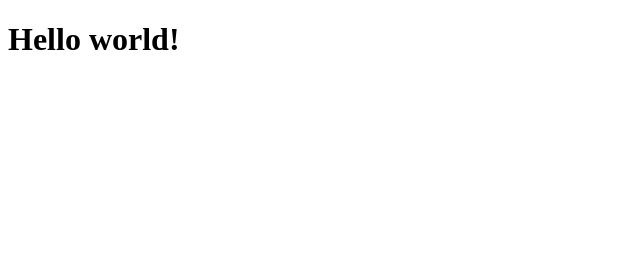
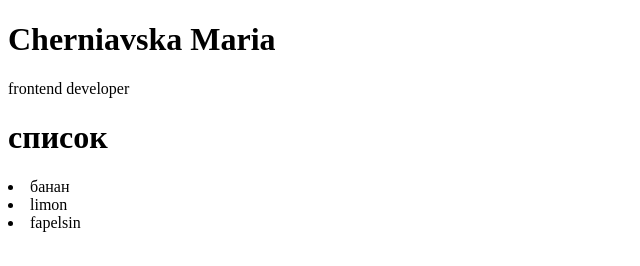
Before and after one commit to MeryChern/rsschool-cv, a plain HTML site: page index.html in a window 1280 px wide. Shown: the whole page, without its empty margins (0-640 px from the left). Drawn offline with Linux system fonts and the light colour scheme.

Commit message:
fix:test li

```diff
--- a/index.html
+++ b/index.html
@@ -5,8 +5,14 @@
     <meta http-equiv="X-UA-Compatible" content="IE=edge">
     <meta name="viewport" content="width=device-width, initial-scale=1.0">
     <title>Document</title>
+    <link rel="stylesheet" href="style.css">
 </head>
 <body>
-    <h1>Hello world!</h1>
+    <h1>Cherniavska Maria</h1>
+    <p> frontend developer</p>
+<h1>список</h1>
+<li>банан</li>
+<li>limon</li>
+<li> fapelsin</li>
 </body>
 </html>
```
